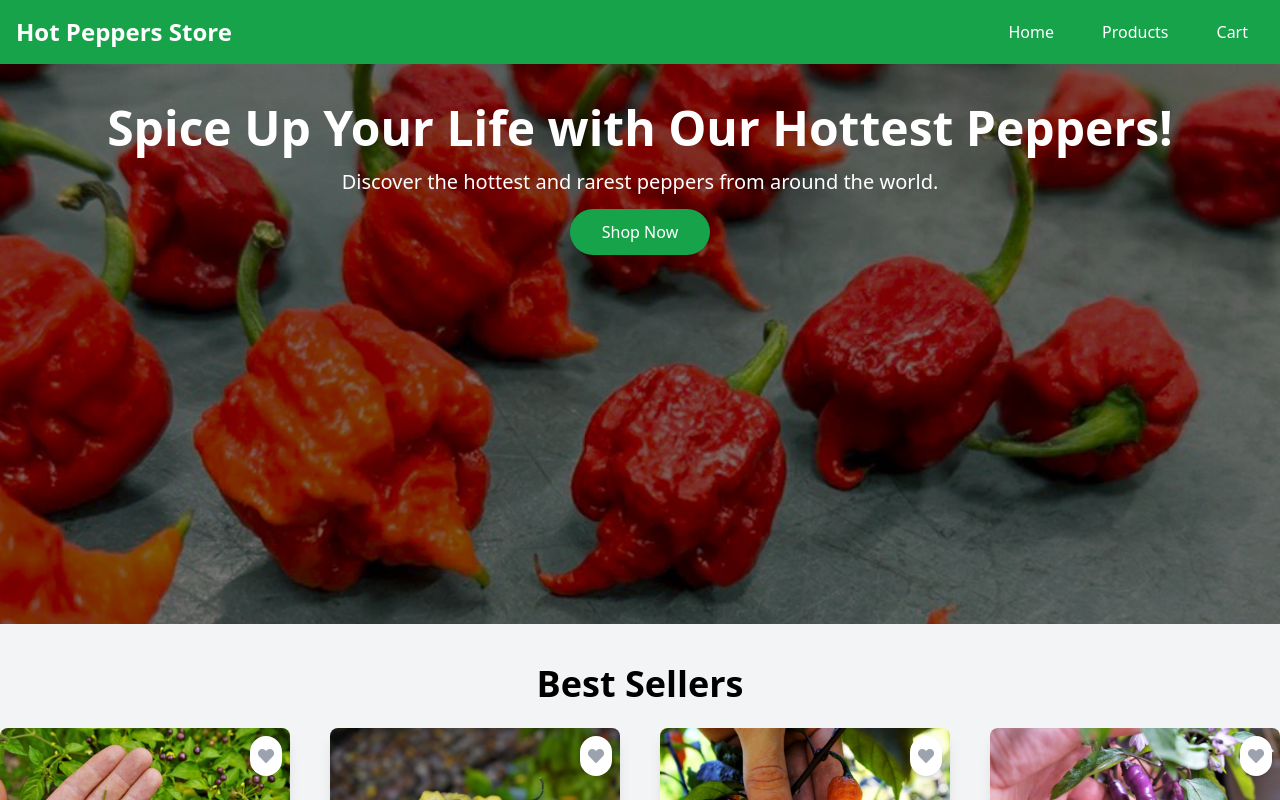
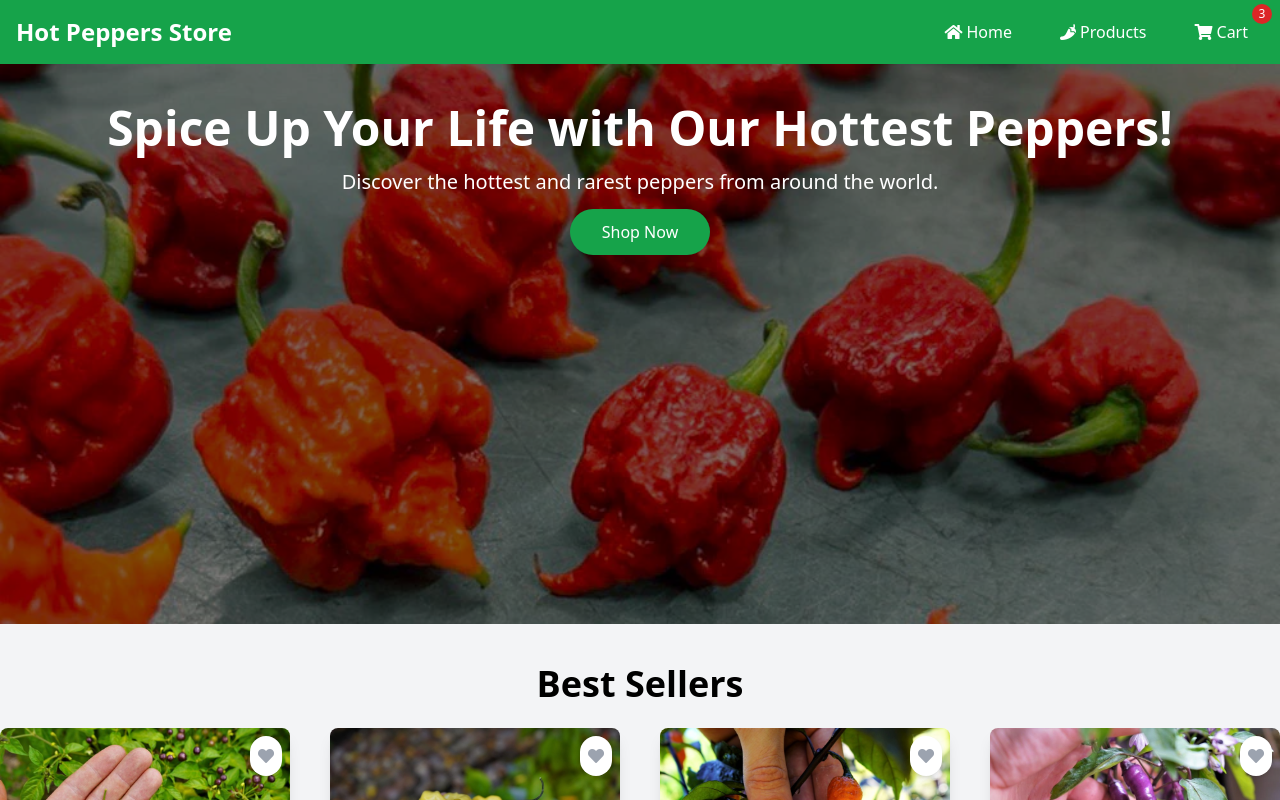
Before and after one commit to zarnescurazvan98/hot-peppers-store, a Vue app: page /#/ in a window 1280 px wide. Shown: the top 800 px of the page. Built offline with nearby package versions, Linux system fonts and the light colour scheme.

Commit message:
add icons to header + change margin to the productlist div

```diff
--- a/src/components/Header.vue
+++ b/src/components/Header.vue
@@ -1,11 +1,32 @@
 <template>
   <header class="bg-green-600 text-white fixed top-0 left-0 right-0 z-10 h-16 flex items-center">
     <div class="container mx-auto px-4 flex justify-between items-center">
-      <h1 class="text-2xl font-bold">Hot Peppers Store</h1>
-      <nav class="flex space-x-4">
-        <router-link to="/" class="px-4 py-2 hover:bg-green-500 rounded-md transition">Home</router-link>
-        <router-link to="/products" class="px-4 py-2 hover:bg-green-500 rounded-md transition">Products</router-link>
-        <router-link to="/cart" class="px-4 py-2 hover:bg-green-500 rounded-md transition">Cart</router-link>
+      <!-- Store Title as clickable link -->
+      <router-link to="/" class="text-2xl font-bold hover:text-green-300 transition">
+        Hot Peppers Store
+      </router-link>
+
+      <!-- Navigation with icons -->
+      <nav class="flex space-x-4 items-center">
+        <!-- Home link with icon -->
+        <router-link to="/" class="px-4 py-2 hover:bg-green-500 rounded-md transition flex items-center space-x-1">
+          <i class="fas fa-home"></i>
+          <span>Home</span>
+        </router-link>
+
+        <!-- Products link with icon -->
+        <router-link to="/products" class="px-4 py-2 hover:bg-green-500 rounded-md transition flex items-center space-x-1">
+          <i class="fas fa-pepper-hot"></i>
+          <span>Products</span>
+        </router-link>
+
+        <!-- Cart link with icon and counter -->
+        <router-link to="/cart" class="relative px-4 py-2 hover:bg-green-500 rounded-md transition flex items-center space-x-1">
+          <i class="fas fa-shopping-cart"></i>
+          <span>Cart</span>
+          <!-- Cart Counter (just for display now) -->
+          <span class="absolute -top-2 -right-2 bg-red-600 text-white text-xs w-5 h-5 rounded-full flex items-center justify-center">3</span>
+        </router-link>
       </nav>
     </div>
   </header>
--- a/src/views/ProductDetails.vue
+++ b/src/views/ProductDetails.vue
@@ -26,7 +26,3 @@ export default {
   },
 };
 </script>
-
-<style>
-/* Add your styling here */
-</style>
--- a/src/views/ProductsList.vue
+++ b/src/views/ProductsList.vue
@@ -1,5 +1,6 @@
 <template>
   <div class="p-6 bg-gray-50 min-h-screen">
+    <div class="container mx-auto">
       <h1 class="text-4xl font-bold text-gray-800 mb-6">Explore Our Hot Peppers</h1>
 
       <div class="grid grid-cols-1 sm:grid-cols-2 md:grid-cols-3 lg:grid-cols-4 gap-10">
@@ -11,6 +12,7 @@
         />
       </div>
     </div>
+  </div>
 </template>
 
 <script>
@@ -19,7 +21,7 @@ import products from '../assets/products.json';
 
 export default {
   name: 'ProductList',
-  components: { ProductCard },
+  components: {ProductCard},
   data() {
     return {
       products,
```
Lines whose indentation alone changed are shown as unchanged.
